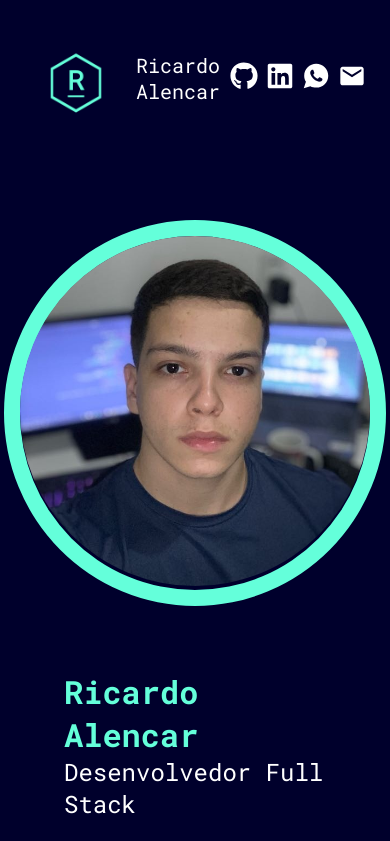
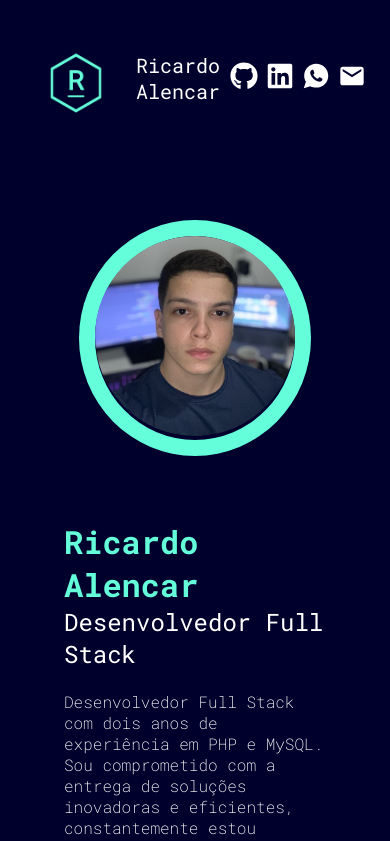
Before and after one commit to ricsjs/Portfolio, a React (Vite) app: page / in a window 390 px wide. Shown: the top 841 px of the page. Built offline with nearby package versions, Linux system fonts and the light colour scheme.

Commit message:
responsiveness

```diff
--- a/src/components/Apresentation/apresentation.css
+++ b/src/components/Apresentation/apresentation.css
@@ -42,7 +42,7 @@
     margin-right: .1em;
 }
 
-@media only screen and (max-width: 700px) {
+@media only screen and (max-width: 800px) {
     .ctn-apresentation {
         width: 100%;
         display: flex;
@@ -55,4 +55,9 @@
         margin: 0;
         margin-bottom: 4em;
     }
+
+    .img-apresentation img{
+        height: 200px;
+    }
+
 }
```
